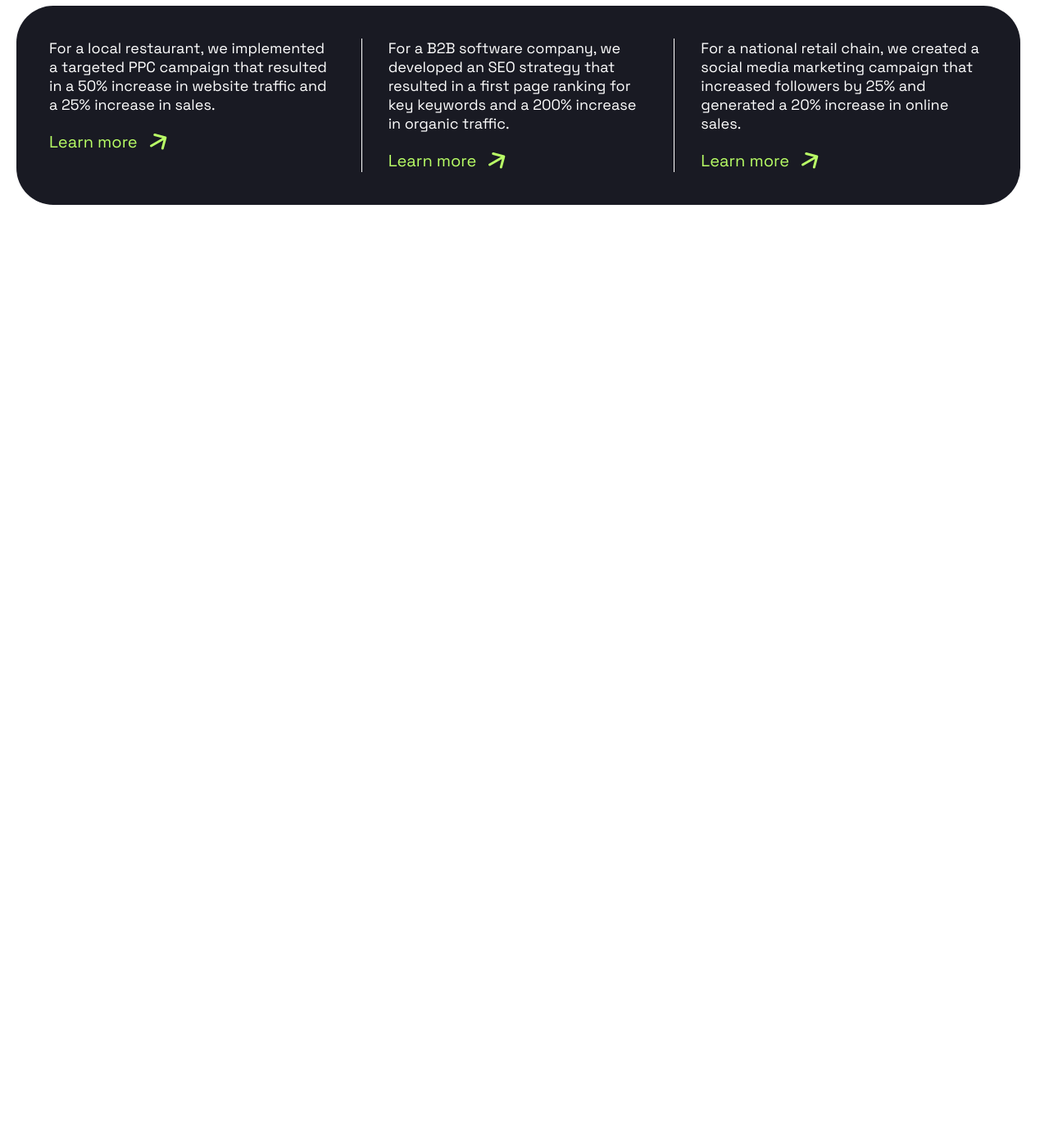
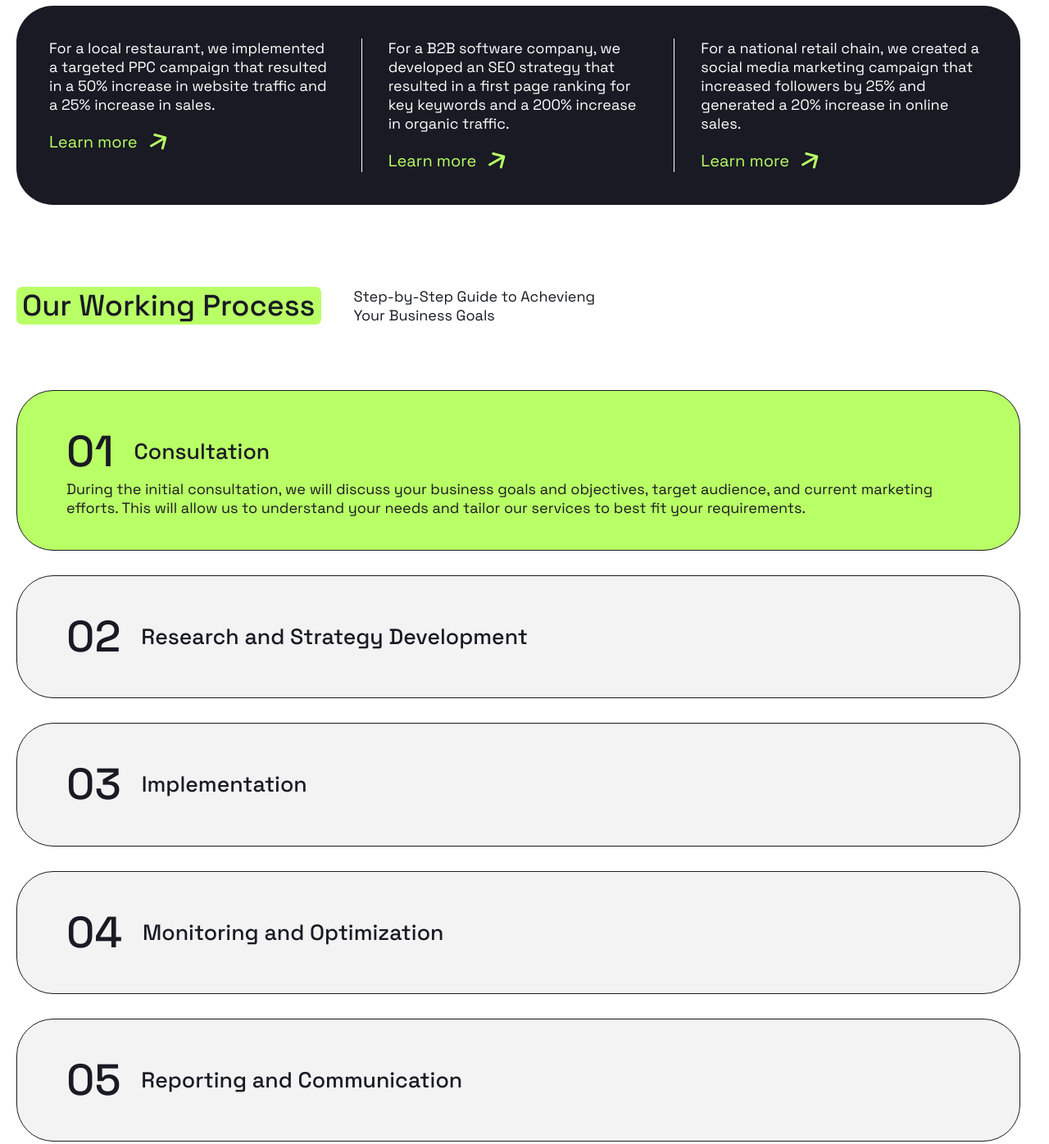
Before and after one commit to Lofelover/positivus, a plain HTML site: page index.html in a window 1280 px wide. Shown: the part 2712-4108 px from the top of the page at 82% size. Before the commit the page ends 3012 px from the top, so only its background shows below. Drawn offline with Linux system fonts and the light colour scheme.

Commit message:
feat: add HTML structure process section

```diff
--- a/index.html
+++ b/index.html
@@ -365,6 +365,89 @@
         </div>
       </div>
     </section>
+
+    <section class="section container">
+      <header class="section__header">
+        <h2 class="section__title puddle-bg">Our Working Process</h2>
+          <div class="section__description">
+            <p>
+              Step-by-Step Guide to Achevieng<br>
+              Your Business Goals</p>
+          </div>
+      </header>
+      <div class="section__body">
+        <div class="process">
+          <ol class="process__list">
+            <li class="process__item">
+              <details class="process__accordion" open>
+                <summary class="process__accordion-header">
+                  <h3 class="process__accordion-title">Consultation</h3>
+                  <span class="process__accordion-indicator"></span>
+                </summary>
+                <div class="process__accordion-body">
+                  <p>During the initial consultation, we will discuss your business goals and objectives, target audience, and current marketing efforts. This will allow us to understand your needs and tailor our services to best fit your requirements.</p>
+                </div>
+              </details>
+            </li>
+            <li class="process__item">
+              <details class="process__accordion">
+                <summary class="process__accordion-header">
+                  <h3 class="process__accordion-title">Research and Strategy Development</h3>
+                  <span class="process__accordion-indicator"></span>
+                </summary>
+                <div class="process__accordion-body">
+                  <p>During the initial consultation, we will discuss your business goals and objectives, target audience, and current marketing efforts. This will allow us to understand your needs and tailor our services to best fit your requirements.</p>
+                </div>
+              </details>
+            </li>
+            <li class="process__item">
+              <details class="process__accordion">
+                <summary class="process__accordion-header">
+                  <h3 class="process__accordion-title">Implementation</h3>
+                  <span class="process__accordion-indicator"></span>
+                </summary>
+                <div class="process__accordion-body">
+                  <p>During the initial consultation, we will discuss your business goals and objectives, target audience, and current marketing efforts. This will allow us to understand your needs and tailor our services to best fit your requirements.</p>
+                </div>
+              </details>
+            </li>
+            <li class="process__item">
+              <details class="process__accordion">
+                <summary class="process__accordion-header">
+                  <h3 class="process__accordion-title">Monitoring and Optimization</h3>
+                  <span class="process__accordion-indicator"></span>
+                </summary>
+                <div class="process__accordion-body">
+                  <p>During the initial consultation, we will discuss your business goals and objectives, target audience, and current marketing efforts. This will allow us to understand your needs and tailor our services to best fit your requirements.</p>
+                </div>
+              </details>
+            </li>
+            <li class="process__item">
+              <details class="process__accordion">
+                <summary class="process__accordion-header">
+                  <h3 class="process__accordion-title">Reporting and Communication</h3>
+                  <span class="process__accordion-indicator"></span>
+                </summary>
+                <div class="process__accordion-body">
+                  <p>During the initial consultation, we will discuss your business goals and objectives, target audience, and current marketing efforts. This will allow us to understand your needs and tailor our services to best fit your requirements.</p>
+                </div>
+              </details>
+            </li>
+            <li class="process__item">
+              <details class="process__accordion">
+                <summary class="process__accordion-header">
+                  <h3 class="process__accordion-title">Continual Improvement</h3>
+                  <span class="process__accordion-indicator"></span>
+                </summary>
+                <div class="process__accordion-body">
+                  <p>During the initial consultation, we will discuss your business goals and objectives, target audience, and current marketing efforts. This will allow us to understand your needs and tailor our services to best fit your requirements.</p>
+                </div>
+              </details>
+            </li>
+          </ol>
+        </div>
+      </div>
+    </section>
   </main>
 
   <dialog class="mobile-overlay visible-mobile" id="mobileOverlay">
--- /dev/null
+++ b/styles/blocks/_process.scss
@@ -0,0 +1,50 @@
+.process {
+  &__list {
+    display: flex;
+    flex-direction: column;
+    row-gap: 30px;
+    counter-reset: custom-counter;
+    list-style: none;
+  }
+
+  &__item {
+    counter-increment: custom-counter;
+  }
+
+  &__accordion {
+    padding: 40px 60px;
+    background-color: var(--color-gray);
+    border: var(--border);
+    border-radius: var(--border-radius-large);
+    box-shadow: var(--shadow);
+    transition-duration: var(--transition-duration);
+
+    @include hover {
+      background-color: var(--color-accent);
+    }
+
+    &[open] {
+      background-color: var(--color-accent);
+    }
+
+    &-header {
+      display: flex;
+      justify-content: space-between;
+      align-items: center;
+      column-gap: 50px;
+      cursor: pointer;
+      user-select: none;
+    }
+
+    &-title {
+      display: flex;
+      align-items: center;
+      column-gap: 25px;
+
+      &::before {
+        content: '0' counter(custom-counter);
+        font-size: 2em;
+      }
+    }
+  }
+}
--- a/styles/styles.scss
+++ b/styles/styles.scss
@@ -20,4 +20,5 @@
   './blocks/services',
   './blocks/service-card',
   './blocks/banner',
-  './blocks/studies';
+  './blocks/studies',
+  './blocks/process';
```
Also changed, not shown: styles/styles.css, 1 other file.
